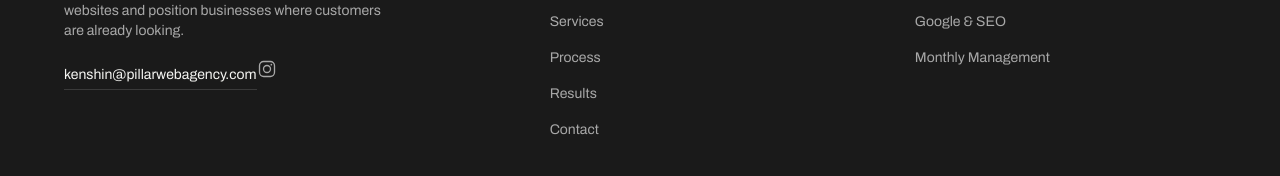
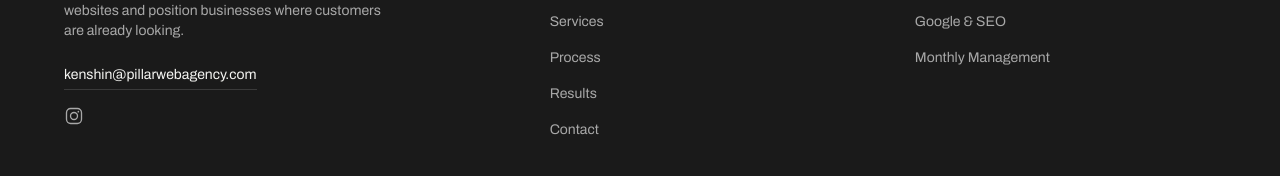
Before and after one commit to KenshinKm/Pillar-website, a Next.js app: page / in a window 1280 px wide. Shown: the part 6180-6356 px from the top of the page. Built offline with nearby package versions, Linux system fonts and the light colour scheme.

Commit message:
Move Instagram icon below email instead of inline
Co-Authored-By: Claude Sonnet 5 <noreply@anthropic.com>

```diff
--- a/components/Footer.tsx
+++ b/components/Footer.tsx
@@ -44,7 +44,7 @@ export default function Footer() {
               target="_blank"
               rel="noopener noreferrer"
               aria-label="PILLAR on Instagram"
-              className="mt-4 inline-flex text-muted transition-colors hover:text-ink"
+              className="mt-4 flex w-fit text-muted transition-colors hover:text-ink"
             >
               <svg
                 viewBox="0 0 24 24"
```
